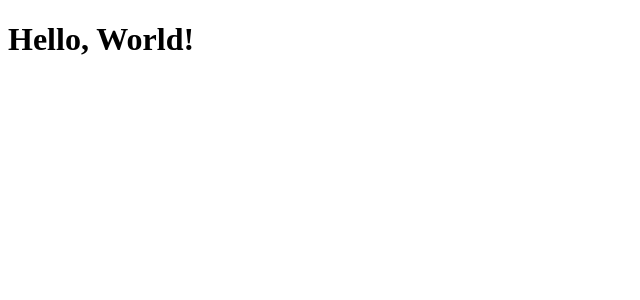
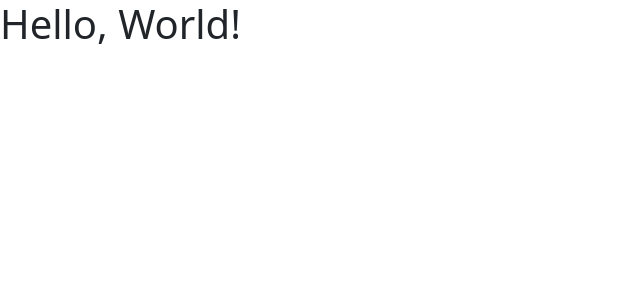
Before and after one commit to benmelz/timesheet, a React app: page / in a window 1280 px wide. Shown: the top 300 px of the page, without its empty margins (0-640 px from the left). Built offline with nearby package versions, Linux system fonts and the light colour scheme.

Commit message:
add bootstrap

```diff
--- a/package.json
+++ b/package.json
@@ -8,6 +8,7 @@
     "@babel/preset-react": "^7.22.5",
     "autoprefixer": "^10.4.14",
     "babel-loader": "^9.1.2",
+    "bootstrap": "^5.3.0",
     "css-loader": "^6.8.1",
     "html-webpack-plugin": "^5.5.3",
     "mini-css-extract-plugin": "^2.7.6",
--- a/src/index.jsx
+++ b/src/index.jsx
@@ -1,5 +1,6 @@
 import React from 'react';
 import ReactDOM from 'react-dom/client';
+import './index.scss';
 
 const root = ReactDOM.createRoot(document.getElementById('root'));
 root.render(<h1>Hello, World!</h1>);
--- /dev/null
+++ b/src/index.scss
@@ -0,0 +1,3 @@
+$color-mode-type: "media-query";
+
+@import "bootstrap/scss/bootstrap";
```
Also changed, not shown: 1 other file (tests, documents, lock files or other folders).
